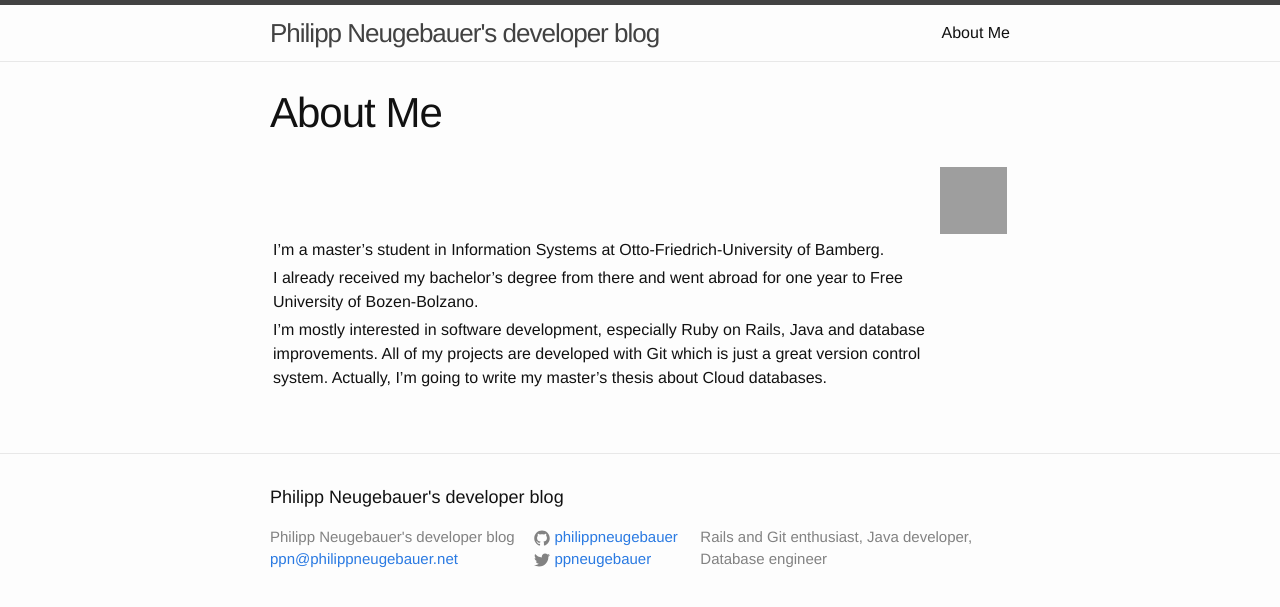
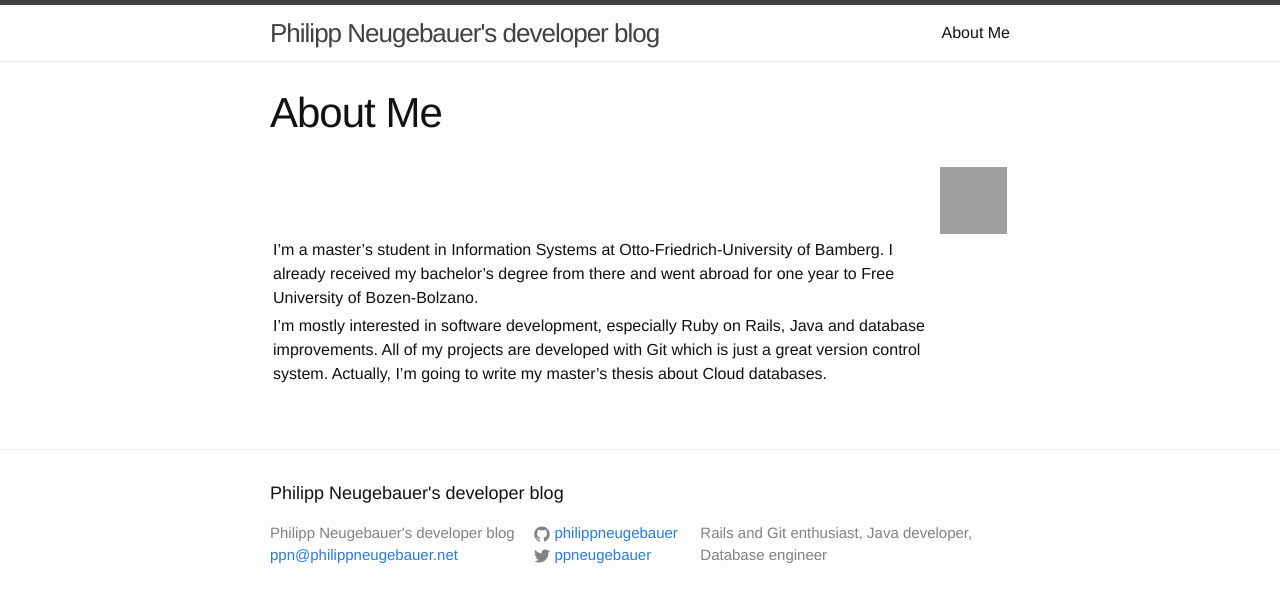
Before and after one commit to philippneugebauer/philippneugebauer.github.io, a Jekyll site: the page built from about.md, in a window 1280 px wide. Shown: the top 607 px of the page. Built offline with Jekyll 4.4.1, drawn with Linux system fonts in a browser that asks for light colours; grey boxes are pictures that could not be loaded.

Commit message:
changed text structure

```diff
--- a/about.md
+++ b/about.md
@@ -5,6 +5,5 @@ permalink: /about/
 ---
 
 ||![me](http://www.gravatar.com/avatar/140f700db0703975a38481d26b110e50.png)|
-|I'm a master's student in Information Systems at Otto-Friedrich-University of Bamberg.||
-|I already received my bachelor's degree from there and went abroad for one year to Free University of Bozen-Bolzano.||
+|I'm a master's student in Information Systems at Otto-Friedrich-University of Bamberg. I already received my bachelor's degree from there and went abroad for one year to Free University of Bozen-Bolzano.||
 |I'm mostly interested in software development, especially Ruby on Rails, Java and database improvements. All of my projects are developed with Git which is just a great version control system. Actually, I'm going to write my master's thesis about Cloud databases.||
```
